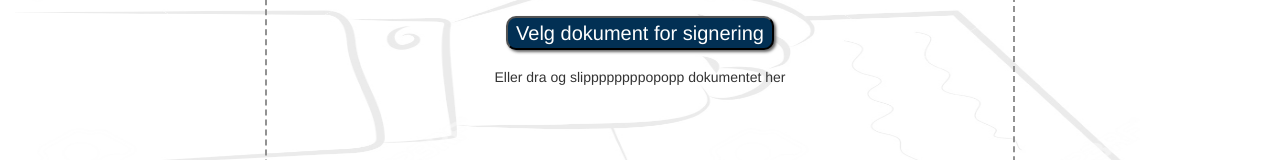
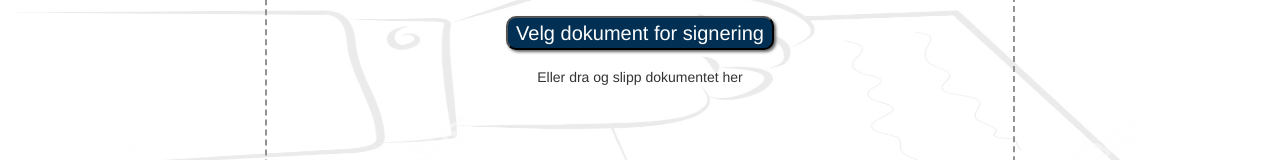
Before and after one commit to ErlendAHall/Bachelor-Signering, an Angular app: page / in a window 1280 px wide. Shown: the part 334-494 px from the top of the page. Built offline with nearby package versions, Linux system fonts and the light colour scheme.

Commit message:
asodkapodk

```diff
--- a/src/app/body/body.component.html
+++ b/src/app/body/body.component.html
@@ -6,8 +6,8 @@
     <div class="drop_fil_plassering">
         <form action="">
             <input type="submit" value="Velg dokument for signering" class="buttonstyle">
-            <h5>Eller dra og slippppppppopopp dokumentet her</h5>
-          </form>
+            <h5>Eller dra og slipp dokumentet her</h5>
+        </form>
     </div>
   </div>
 </div>
```
